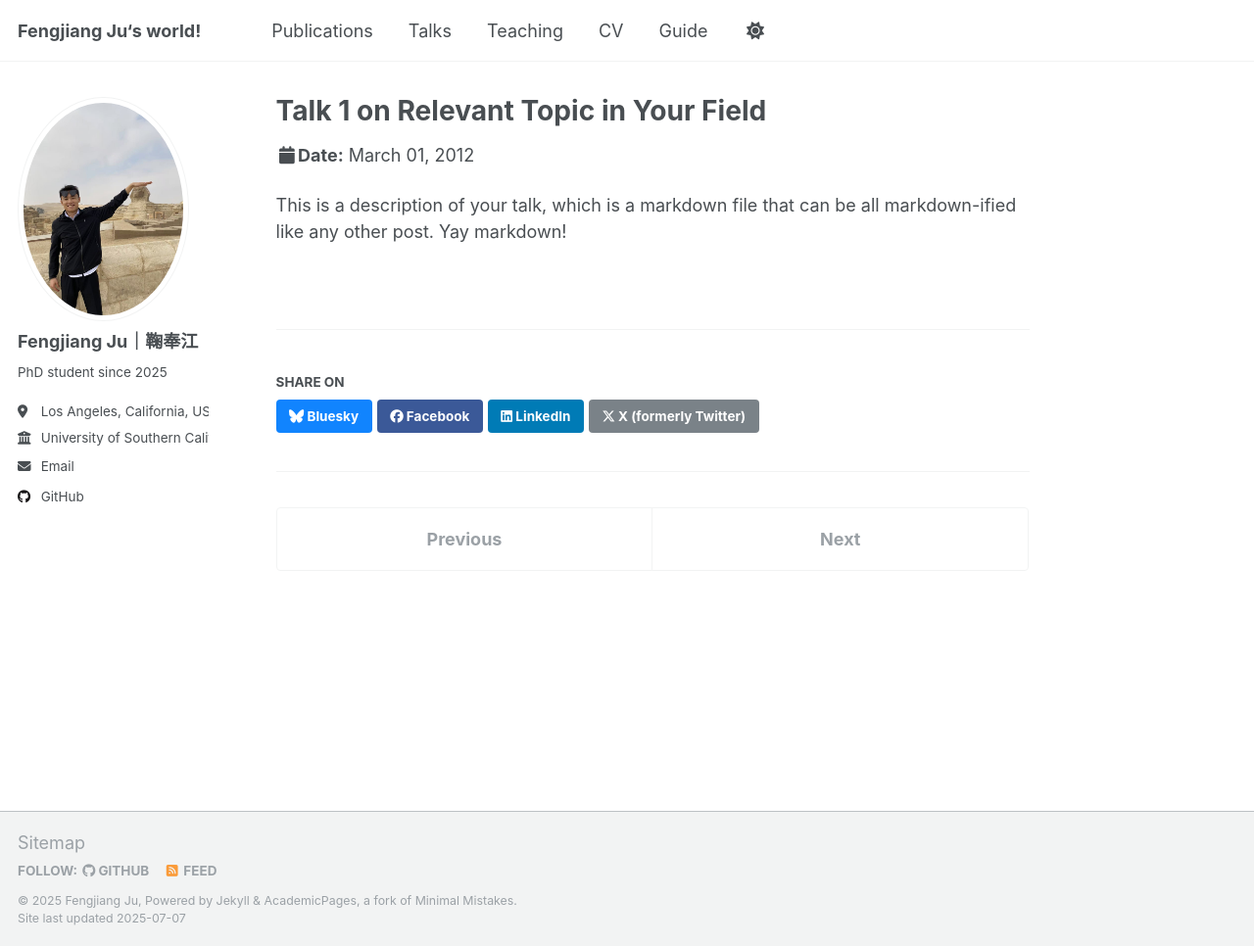
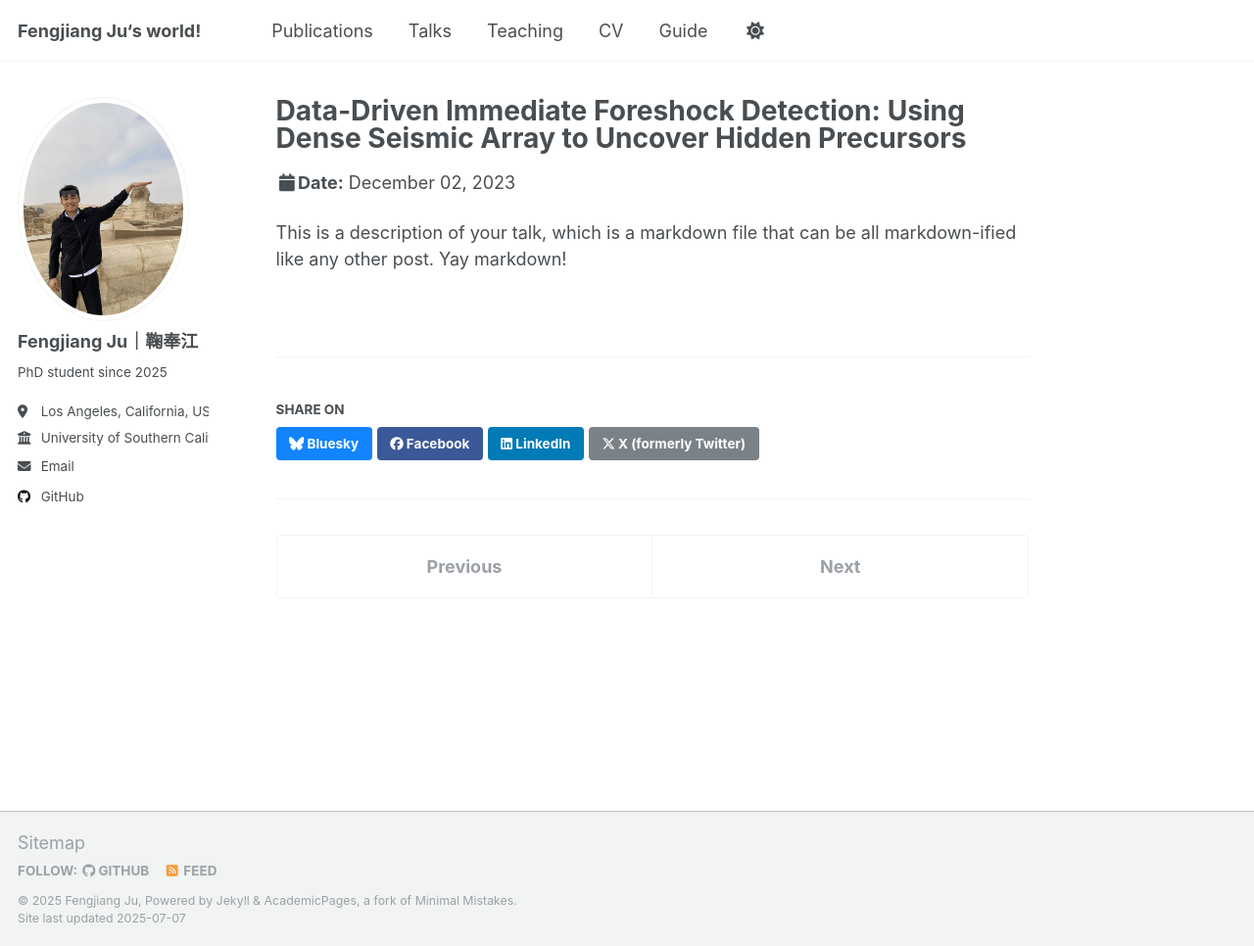
Before and after one commit to FengJiangJu/fengjiangju.github.io, a Jekyll site: the page built from _talks/2023_hk.md, in a window 1280 px wide and 966 px high. Shown: the whole window at 98% size. Built offline with Jekyll 4.4.1, drawn with Linux system fonts in a browser that asks for light colours; a script that is not in the unit is left out.

Commit message:
Update and rename 2012-03-01-talk-1.md to 2023_hk.md

```diff
--- a/_talks/2012-03-01-talk-1.md
+++ b/_talks/2023_hk.md
@@ -1,11 +1,11 @@
 ---
-title: "Talk 1 on Relevant Topic in Your Field"
+title: "Data-Driven Immediate Foreshock Detection: Using Dense Seismic Array to Uncover Hidden Precursors"
 collection: talks
-type: "Talk"
-permalink: /talks/2012-03-01-talk-1
+type: "Poster"
+permalink: /talks/2023_hk
 venue: "UC San Francisco, Department of Testing"
-date: 2012-03-01
-location: "San Francisco, CA, USA"
+date: 2023-12-02
+location: "Hong Kong, China"
 ---
 
 This is a description of your talk, which is a markdown file that can be all markdown-ified like any other post. Yay markdown!
```
